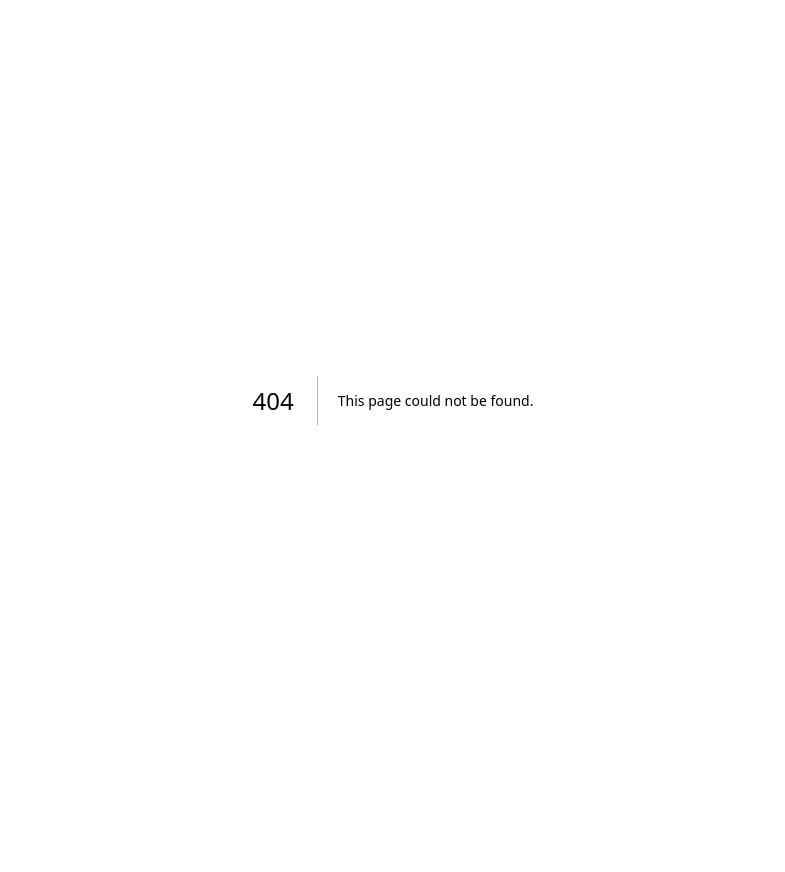
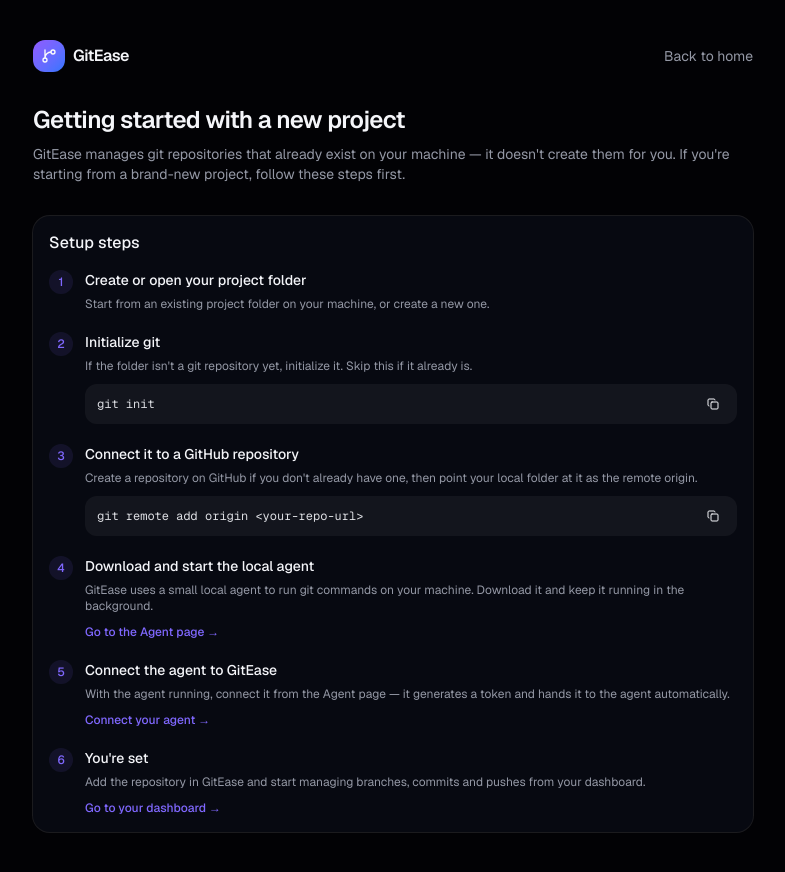
Before and after one commit to Codewith-soham/GitEase, a Next.js app in the folder frontend/: page /docs in a window 1280 px wide. Before the commit this address had no page. Shown: the whole page, without its empty margins (247-1032 px from the left). Before the commit the page ends 800 px from the top, so only its background shows below. Built offline with nearby package versions, Linux system fonts and the light colour scheme.

Commit message:
feat: add Getting Started documentation and command block component for improved user onboarding

```diff
--- a/frontend/src/app/(dashboard)/agent/page.tsx
+++ b/frontend/src/app/(dashboard)/agent/page.tsx
@@ -1,3 +1,4 @@
+import Link from 'next/link'
 import { AgentDownloadCard } from '@/features/local-agent/components/agent-download-card'
 import { AgentSetupSteps } from '@/features/local-agent/components/agent-setup-steps'
 import { AgentStatusCard } from '@/features/local-agent/components/agent-status-card'
@@ -13,6 +14,12 @@ export default function AgentPage() {
           The local agent runs on your machine and executes git commands in your connected
           repositories.
         </p>
+        <Link
+          href="/docs"
+          className="mt-2 inline-block text-xs font-medium text-primary transition-colors hover:text-primary/80"
+        >
+          New to a repo? Read the Getting Started guide →
+        </Link>
       </div>
 
       <AgentStatusCard />
--- /dev/null
+++ b/frontend/src/app/(public)/docs/page.tsx
@@ -0,0 +1,111 @@
+import type { Metadata } from 'next'
+import Link from 'next/link'
+import { GitBranch } from 'lucide-react'
+import { CommandBlock } from '@/components/docs/command-block'
+import { Card, CardContent, CardHeader, CardTitle } from '@/components/ui/card'
+
+export const metadata: Metadata = {
+  title: 'Getting Started — GitEase',
+  description:
+    'How to connect a brand-new project or repository to GitEase, from git init to your first push.',
+}
+
+const STEPS: { title: string; description: string; commands?: string[]; link?: { href: string; label: string } }[] = [
+  {
+    title: 'Create or open your project folder',
+    description: 'Start from an existing project folder on your machine, or create a new one.',
+  },
+  {
+    title: 'Initialize git',
+    description:
+      "If the folder isn't a git repository yet, initialize it. Skip this if it already is.",
+    commands: ['git init'],
+  },
+  {
+    title: 'Connect it to a GitHub repository',
+    description:
+      'Create a repository on GitHub if you don\'t already have one, then point your local folder at it as the remote origin.',
+    commands: ['git remote add origin <your-repo-url>'],
+  },
+  {
+    title: 'Download and start the local agent',
+    description:
+      'GitEase uses a small local agent to run git commands on your machine. Download it and keep it running in the background.',
+    link: { href: '/agent', label: 'Go to the Agent page' },
+  },
+  {
+    title: 'Connect the agent to GitEase',
+    description:
+      'With the agent running, connect it from the Agent page — it generates a token and hands it to the agent automatically.',
+    link: { href: '/agent', label: 'Connect your agent' },
+  },
+  {
+    title: "You're set",
+    description:
+      'Add the repository in GitEase and start managing branches, commits and pushes from your dashboard.',
+    link: { href: '/dashboard', label: 'Go to your dashboard' },
+  },
+]
+
+export default function DocsPage() {
+  return (
+    <main className="mx-auto flex min-h-screen max-w-3xl flex-col gap-8 px-4 py-10 sm:px-6">
+      <header className="flex items-center justify-between">
+        <Link href="/" className="flex items-center gap-2">
+          <span className="grid size-8 place-items-center rounded-lg bg-gradient-to-br from-purple to-blue text-primary-foreground">
+            <GitBranch className="size-4" />
+          </span>
+          <span className="text-base font-semibold tracking-tight">GitEase</span>
+        </Link>
+        <Link href="/" className="text-sm text-muted-foreground transition-colors hover:text-foreground">
+          Back to home
+        </Link>
+      </header>
+
+      <div>
+        <h1 className="text-2xl font-semibold tracking-tight">Getting started with a new project</h1>
+        <p className="mt-2 text-sm text-muted-foreground">
+          GitEase manages git repositories that already exist on your machine — it doesn&apos;t
+          create them for you. If you&apos;re starting from a brand-new project, follow these
+          steps first.
+        </p>
+      </div>
+
+      <Card>
+        <CardHeader>
+          <CardTitle>Setup steps</CardTitle>
+        </CardHeader>
+        <CardContent>
+          <ol className="flex flex-col gap-5">
+            {STEPS.map((step, i) => (
+              <li key={step.title} className="flex gap-3">
+                <span className="flex size-6 shrink-0 items-center justify-center rounded-full bg-primary/10 text-xs font-medium text-primary">
+                  {i + 1}
+                </span>
+                <div className="flex flex-1 flex-col gap-1.5">
+                  <p className="text-sm font-medium text-foreground">{step.title}</p>
+                  <p className="text-xs text-muted-foreground">{step.description}</p>
+                  {step.commands && (
+                    <div className="mt-1 flex flex-col gap-1.5">
+                      {step.commands.map((command) => (
+                        <CommandBlock key={command} command={command} />
+                      ))}
+                    </div>
+                  )}
+                  {step.link && (
+                    <Link
+                      href={step.link.href}
+                      className="mt-1 text-xs font-medium text-primary transition-colors hover:text-primary/80"
+                    >
+                      {step.link.label} →
+                    </Link>
+                  )}
+                </div>
+              </li>
+            ))}
+          </ol>
+        </CardContent>
+      </Card>
+    </main>
+  )
+}
--- /dev/null
+++ b/frontend/src/components/docs/command-block.tsx
@@ -0,0 +1,26 @@
+'use client'
+
+import { useState } from 'react'
+import { Check, Copy } from 'lucide-react'
+import { Button } from '@/components/ui/button'
+
+export function CommandBlock({ command }: { command: string }) {
+  const [copied, setCopied] = useState(false)
+
+  return (
+    <div className="flex items-center gap-2 rounded-lg bg-white/5 px-3 py-2 font-mono text-xs">
+      <code className="flex-1 overflow-x-auto whitespace-pre text-foreground/90">{command}</code>
+      <Button
+        variant="ghost"
+        size="icon-xs"
+        onClick={async () => {
+          await navigator.clipboard.writeText(command)
+          setCopied(true)
+          setTimeout(() => setCopied(false), 1500)
+        }}
+      >
+        {copied ? <Check className="text-accent" /> : <Copy />}
+      </Button>
+    </div>
+  )
+}
--- a/frontend/src/components/navigation/site-nav.tsx
+++ b/frontend/src/components/navigation/site-nav.tsx
@@ -1,6 +1,7 @@
 'use client'
 
 import { useEffect, useState } from 'react'
+import Link from 'next/link'
 import { GitBranch } from 'lucide-react'
 import type Lenis from 'lenis'
 import { useLenis } from '@/components/animations/smooth-scroll-provider'
@@ -51,6 +52,9 @@ export function SiteNav() {
           <a href="#vision" className="transition-colors hover:text-foreground">
             Vision
           </a>
+          <Link href="/docs" className="transition-colors hover:text-foreground">
+            Docs
+          </Link>
         </div>
 
         <div className="flex items-center gap-2">
--- a/frontend/src/features/local-agent/components/agent-setup-steps.tsx
+++ b/frontend/src/features/local-agent/components/agent-setup-steps.tsx
@@ -1,8 +1,6 @@
 'use client'
 
-import { useState } from 'react'
-import { Check, Copy } from 'lucide-react'
-import { Button } from '@/components/ui/button'
+import { CommandBlock } from '@/components/docs/command-block'
 import { Card, CardContent, CardHeader, CardTitle } from '@/components/ui/card'
 
 const STEPS: { title: string; description: string; commands?: string[] }[] = [
@@ -31,27 +29,6 @@ const STEPS: { title: string; description: string; commands?: string[] }[] = [
     ],
   },
 ]
-
-function CommandBlock({ command }: { command: string }) {
-  const [copied, setCopied] = useState(false)
-
-  return (
-    <div className="flex items-center gap-2 rounded-lg bg-white/5 px-3 py-2 font-mono text-xs">
-      <code className="flex-1 overflow-x-auto whitespace-pre text-foreground/90">{command}</code>
-      <Button
-        variant="ghost"
-        size="icon-xs"
-        onClick={async () => {
-          await navigator.clipboard.writeText(command)
-          setCopied(true)
-          setTimeout(() => setCopied(false), 1500)
-        }}
-      >
-        {copied ? <Check className="text-accent" /> : <Copy />}
-      </Button>
-    </div>
-  )
-}
 
 export function AgentSetupSteps() {
   return (
```
Also changed, not shown: 1 other file (tests, documents, lock files or other folders).
